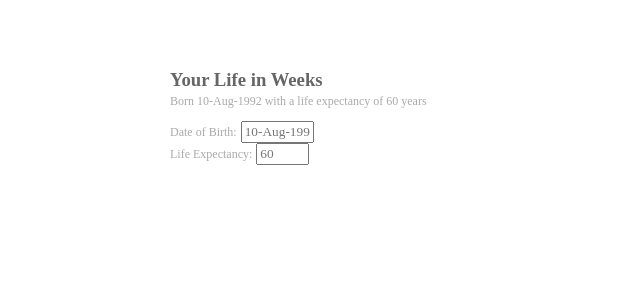
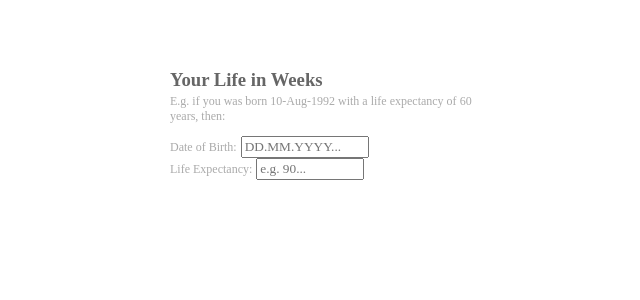
Before and after one commit to Emettant/emettant.github.io, a Jekyll site: the page built from life-in-weeks.md, in a window 1280 px wide. Shown: the top 300 px of the page, without its empty margins (305-945 px from the left). Built offline with Jekyll 4.4.1, drawn with Linux system fonts in a browser that asks for light colours; comment, search, counter and statistics services are not loaded.

Commit message:
resolved some problems with weeks

```diff
--- a/_layouts/life-in-weeks.html
+++ b/_layouts/life-in-weeks.html
@@ -11,15 +11,15 @@
     <div class="container">
       <h3 class="title">Your Life in Weeks</h3>
       <p class="subtitle">
-        Born <span class="date">{{ page.bday }}</span>
-        with a life expectancy of <span class="expectancy">{{ page.yearstolive }}</span> years
+        E.g. if you was born <span class="date">{{ page.bday }}</span>
+        with a life expectancy of <span class="expectancy">{{ page.yearstolive }}</span> years, then:
       </p>
       <div class="life"></div>
       <div class="form">
         <label class="label">Date of Birth:</label>
-        <input class="field" type="text" placeholder={{ page.bday }} /><br/>
+        <input class="field" type="text" placeholder="DD.MM.YYYY..." /><br/>
         <label class="label">Life Expectancy:</label>
-        <input class="field" type="text" placeholder={{ page.yearstolive }} /><br/>
+        <input class="field" type="text" placeholder="e.g. 90..." /><br/>
       </div>
     </div>
 
@@ -39,5 +39,30 @@
       This site requires javascript to run properly.  Please enable javascript
       in your browser.
     </noscript>
+
+{% if page.comments %}
+<div id="disqus_thread"></div>
+<script>
+    /**
+     *  RECOMMENDED CONFIGURATION VARIABLES: EDIT AND UNCOMMENT THE SECTION BELOW TO INSERT DYNAMIC VALUES FROM YOUR PLATFORM OR CMS.
+     *  LEARN WHY DEFINING THESE VARIABLES IS IMPORTANT: https://disqus.com/admin/universalcode/#configuration-variables
+     */
+    /*
+    var disqus_config = function () {
+        this.page.url = PAGE_URL;  // Replace PAGE_URL with your page's canonical URL variable
+        this.page.identifier = PAGE_IDENTIFIER; // Replace PAGE_IDENTIFIER with your page's unique identifier variable
+    };
+    */
+    (function() {  // DON'T EDIT BELOW THIS LINE
+        var d = document, s = d.createElement('script');
+
+        s.src = '//emettantgithubio.disqus.com/embed.js';
+
+        s.setAttribute('data-timestamp', +new Date());
+        (d.head || d.body).appendChild(s);
+    })();
+</script>
+<noscript>Please enable JavaScript to view the <a href="https://disqus.com/?ref_noscript" rel="nofollow">comments powered by Disqus.</a></noscript>
+{% endif %}
   </body>
 </html>
--- a/life-in-weeks/public/stylesheets/styles.css
+++ b/life-in-weeks/public/stylesheets/styles.css
@@ -100,5 +100,5 @@ html, body {
 }
 
 .field { font-family: inherit }
-.field:first-of-type { width: 65px }
-.field:last-of-type  { width: 45px }
+.field:first-of-type { width: 120px }
+.field:last-of-type  { width: 100px }
```
Also changed, not shown: life-in-weeks.md (+1 -0 lines).
